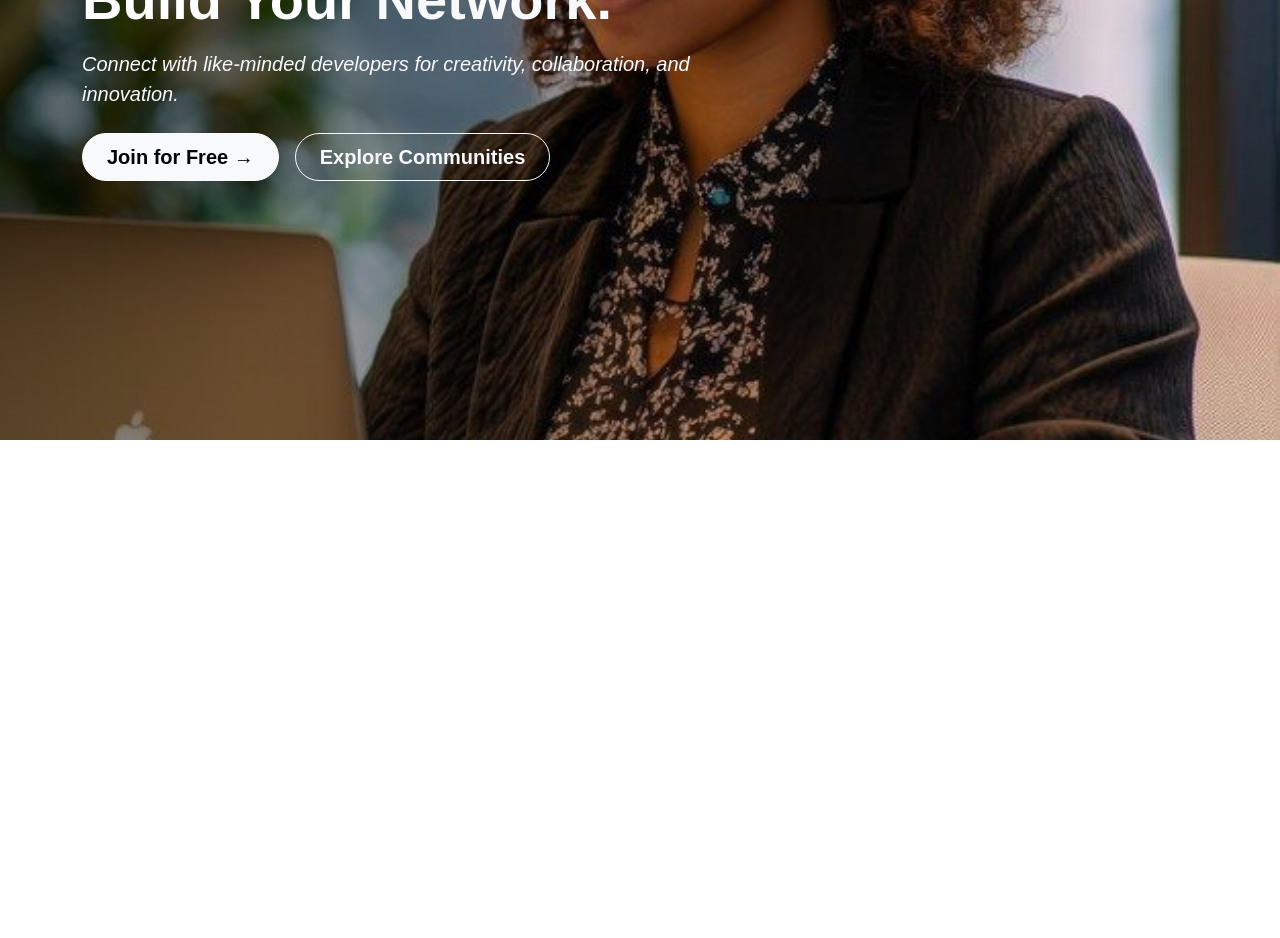
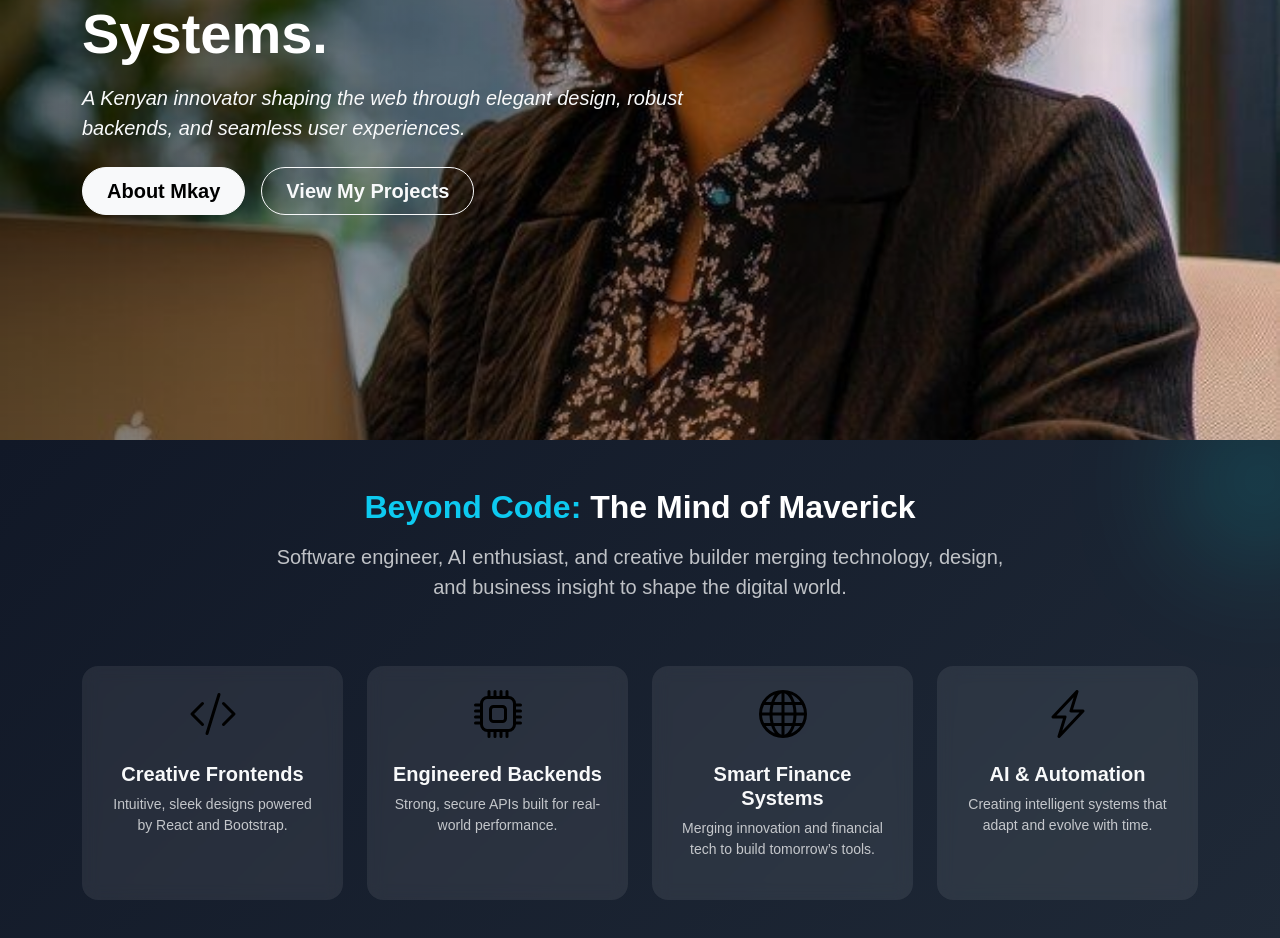
Before and after one commit to Kabogo-Maverick/dev, a React (Vite) app: page / in a window 1280 px wide. Shown: the part 360-1298 px from the top of the page. Before the commit the page ends 800 px from the top, so only its background shows below. Built offline with nearby package versions, Linux system fonts and the light colour scheme.

Commit message:
gime styling

```diff
--- a/package.json
+++ b/package.json
@@ -14,6 +14,8 @@
     "bootstrap-icons": "^1.13.1",
     "framer-motion": "^12.23.24",
     "react": "^19.1.1",
+    "react-bootstrap": "^2.10.10",
+    "react-bootstrap-icons": "^1.11.6",
     "react-dom": "^19.1.1"
   },
   "devDependencies": {
--- /dev/null
+++ b/src/components/About.jsx
@@ -0,0 +1,94 @@
+import React from "react";
+import { Container, Row, Col } from "react-bootstrap";
+import { CodeSlash, Cpu, Globe, LightningCharge } from "react-bootstrap-icons";
+
+export default function About() {
+  return (
+    <section
+      id="about"
+      className="py-5 text-light position-relative"
+      style={{
+        background: "linear-gradient(135deg, #111827, #1f2937)",
+        overflow: "hidden",
+      }}
+    >
+      {/* Floating shapes */}
+      <div
+        style={{
+          position: "absolute",
+          top: "-60px",
+          right: "-80px",
+          width: "200px",
+          height: "200px",
+          background:
+            "radial-gradient(circle, rgba(0,255,255,0.3) 0%, transparent 70%)",
+          filter: "blur(60px)",
+        }}
+      ></div>
+
+      <Container className="position-relative">
+        <Row className="justify-content-center text-center mb-5">
+          <Col lg={8}>
+            <h2 className="fw-bold mb-3 text-white">
+              <span className="text-info">Beyond Code:</span> The Mind of Maverick
+            </h2>
+            <p className="lead text-light opacity-75">
+              Software engineer, AI enthusiast, and creative builder merging
+              technology, design, and business insight to shape the digital world.
+            </p>
+          </Col>
+        </Row>
+
+        <Row className="g-4">
+          {[
+            {
+              icon: <CodeSlash size={48} className="text-info mb-3" />,
+              title: "Creative Frontends",
+              desc: "Intuitive, sleek designs powered by React and Bootstrap.",
+            },
+            {
+              icon: <Cpu size={48} className="text-warning mb-3" />,
+              title: "Engineered Backends",
+              desc: "Strong, secure APIs built for real-world performance.",
+            },
+            {
+              icon: <Globe size={48} className="text-success mb-3" />,
+              title: "Smart Finance Systems",
+              desc: "Merging innovation and financial tech to build tomorrow’s tools.",
+            },
+            {
+              icon: <LightningCharge size={48} className="text-danger mb-3" />,
+              title: "AI & Automation",
+              desc: "Creating intelligent systems that adapt and evolve with time.",
+            },
+          ].map((item, i) => (
+            <Col md={6} lg={3} key={i}>
+              <div
+                className="p-4 text-center rounded-4 h-100"
+                style={{
+                  background:
+                    "rgba(255,255,255,0.08)",
+                  backdropFilter: "blur(8px)",
+                  transition: "transform 0.4s ease, box-shadow 0.4s ease",
+                }}
+                onMouseOver={(e) => {
+                  e.currentTarget.style.transform = "translateY(-8px)";
+                  e.currentTarget.style.boxShadow =
+                    "0 0 25px rgba(0,255,255,0.3)";
+                }}
+                onMouseOut={(e) => {
+                  e.currentTarget.style.transform = "translateY(0)";
+                  e.currentTarget.style.boxShadow = "none";
+                }}
+              >
+                {item.icon}
+                <h5 className="fw-semibold mt-2">{item.title}</h5>
+                <p className="text-light small opacity-75">{item.desc}</p>
+              </div>
+            </Col>
+          ))}
+        </Row>
+      </Container>
+    </section>
+  );
+}
--- a/src/components/Hero.jsx
+++ b/src/components/Hero.jsx
@@ -29,13 +29,14 @@ export default function Hero() {
         <div className="row align-items-center">
           <div className="col-lg-7 text-center text-lg-start">
             <h1 className="display-4 fw-bold mb-3">
-              Find Your <span className="text-warning">Tribe</span>,<br />
-              Build Your <span className="text-light">Network.</span>
-            </h1>
-            <p className="lead text-light mb-4 fst-italic">
-              Connect with like-minded developers for creativity, collaboration,
-              and innovation.
-            </p>
+  Crafting <span className="text-warning">Elegant</span> Code,<br />
+  Building <span className="text-light">Intelligent</span> Systems.
+</h1>
+
+           <p className="lead text-light mb-4 fst-italic">
+  A Kenyan innovator shaping the web through elegant design, robust backends, and seamless user experiences.
+</p>
+
 
             <div className="d-flex flex-column flex-sm-row gap-3 justify-content-center justify-content-lg-start">
               <a
@@ -47,14 +48,14 @@ export default function Hero() {
                 onMouseOver={(e) => (e.target.style.boxShadow = "0 0 20px #ffb6c1")}
                 onMouseOut={(e) => (e.target.style.boxShadow = "none")}
               >
-                Join for Free →
+                About Mkay
               </a>
 
               <a
                 href="#explore"
                 className="btn btn-outline-light btn-lg rounded-pill px-4 py-2 fw-semibold"
               >
-                Explore Communities
+                View My Projects
               </a>
             </div>
           </div>
--- a/src/components/Home.jsx
+++ b/src/components/Home.jsx
@@ -1,10 +1,12 @@
 import React from "react";
 import Hero from "./Hero";
+import About from "./About";
 
 export default function Home() {
   return (
     <main className="bg-light">
       <Hero />
+      <About />
     </main>
   );
 }
--- a/src/components/Navbar.jsx
+++ b/src/components/Navbar.jsx
@@ -35,7 +35,7 @@ export default function Navbar() {
         {/* Links */}
         <div className="collapse navbar-collapse" id="navmenu">
           <ul className="navbar-nav ms-auto mb-2 mb-lg-0">
-            {["Home", "Features", "About", "Contact"].map((link) => (
+            {["Home", "About Mk", "Projects", "Contact Me"].map((link) => (
               <li className="nav-item mx-2" key={link}>
                 <a
                   className="nav-link fw-medium text-dark"
@@ -48,7 +48,7 @@ export default function Navbar() {
           </ul>
 
           <button className="btn btn-dark rounded-pill px-4 ms-lg-3">
-            Join for Free
+            Join My Community
           </button>
         </div>
       </div>
```
Also changed, not shown: 1 other file (tests, documents, lock files or other folders).
